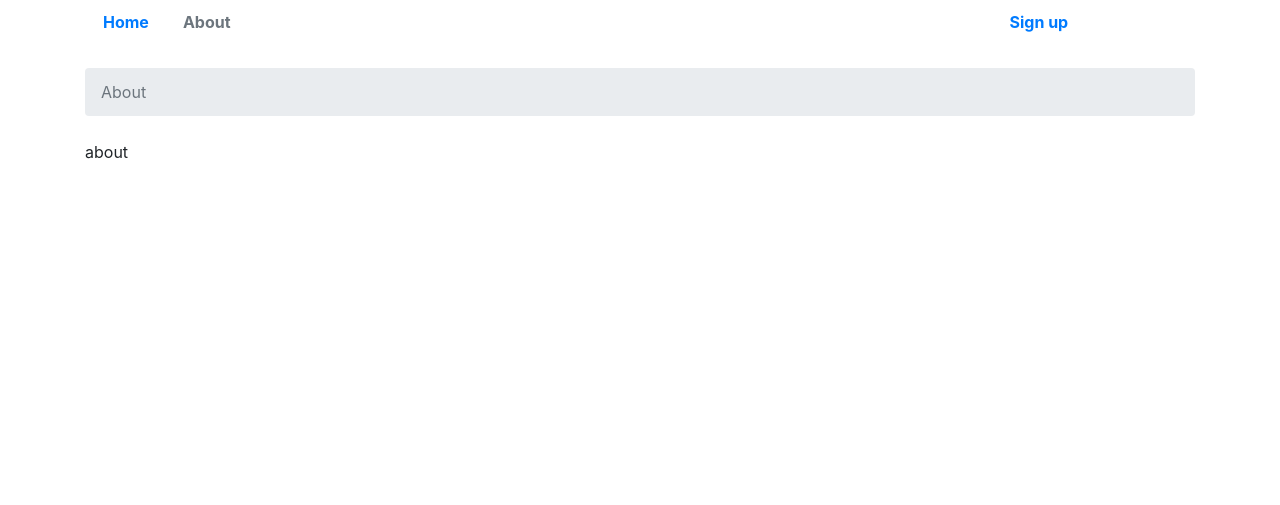
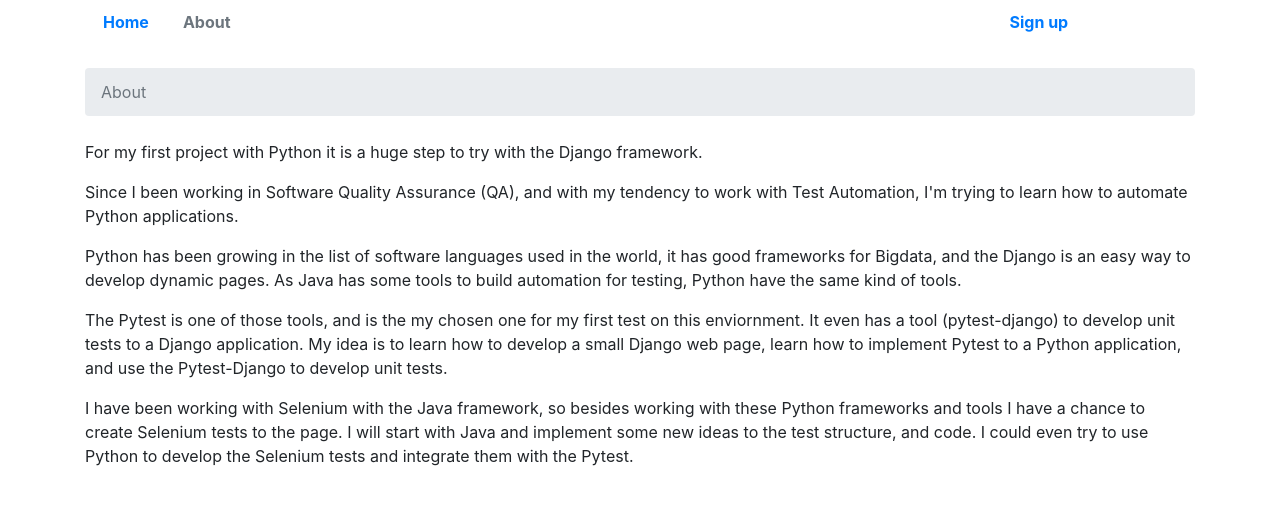
Before and after one commit to alexandrepasc/1stPlayDjango, a Django app: page /about/ in a window 1280 px wide. Shown: the top 505 px of the page. Run offline with Django 3.2, Linux system fonts and the light colour scheme; lists and menus that the app fills with data are empty; some libraries are stand-ins or nearby versions; some web fonts are replaced.

Commit message:
Add text to about page.

```diff
--- a/templates/about.html
+++ b/templates/about.html
@@ -9,5 +9,16 @@
 {% endblock %}
 
 {% block content %}
-about
+<p>For my first project with Python it is a huge step to try with the Django framework.</p>
+<p>Since I been working in Software Quality Assurance (QA), and with my tendency to work with Test Automation,
+    I'm trying to learn how to automate Python applications.</p>
+<p>Python has been growing in the list of software languages used in the world, it has good frameworks for Bigdata,
+    and the Django is an easy way to develop dynamic pages. As Java has some tools to build automation for testing,
+    Python have the same kind of tools.</p>
+<p>The Pytest is one of those tools, and is the my chosen one for my first test on this enviornment. It even has a tool
+    (pytest-django) to develop unit tests to a Django application. My idea is to learn how to develop a small Django web
+    page, learn how to implement Pytest to a Python application, and use the Pytest-Django to develop unit tests.</p>
+<p>I have been working with Selenium with the Java framework, so besides working with these Python frameworks and tools
+    I have a chance to create Selenium tests to the page. I will start with Java and implement some new ideas to the test
+    structure, and code. I could even try to use Python to develop the Selenium tests and integrate them with the Pytest.</p>
 {% endblock %}
```
